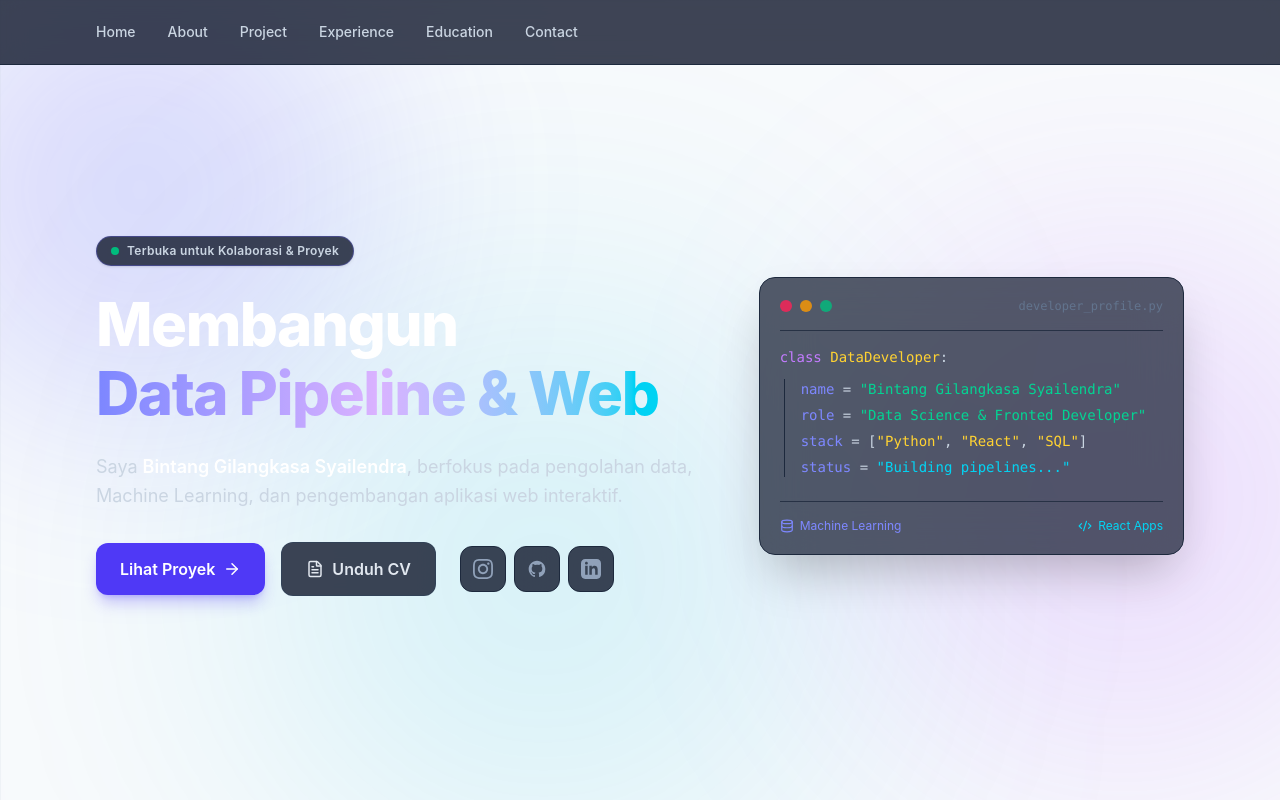
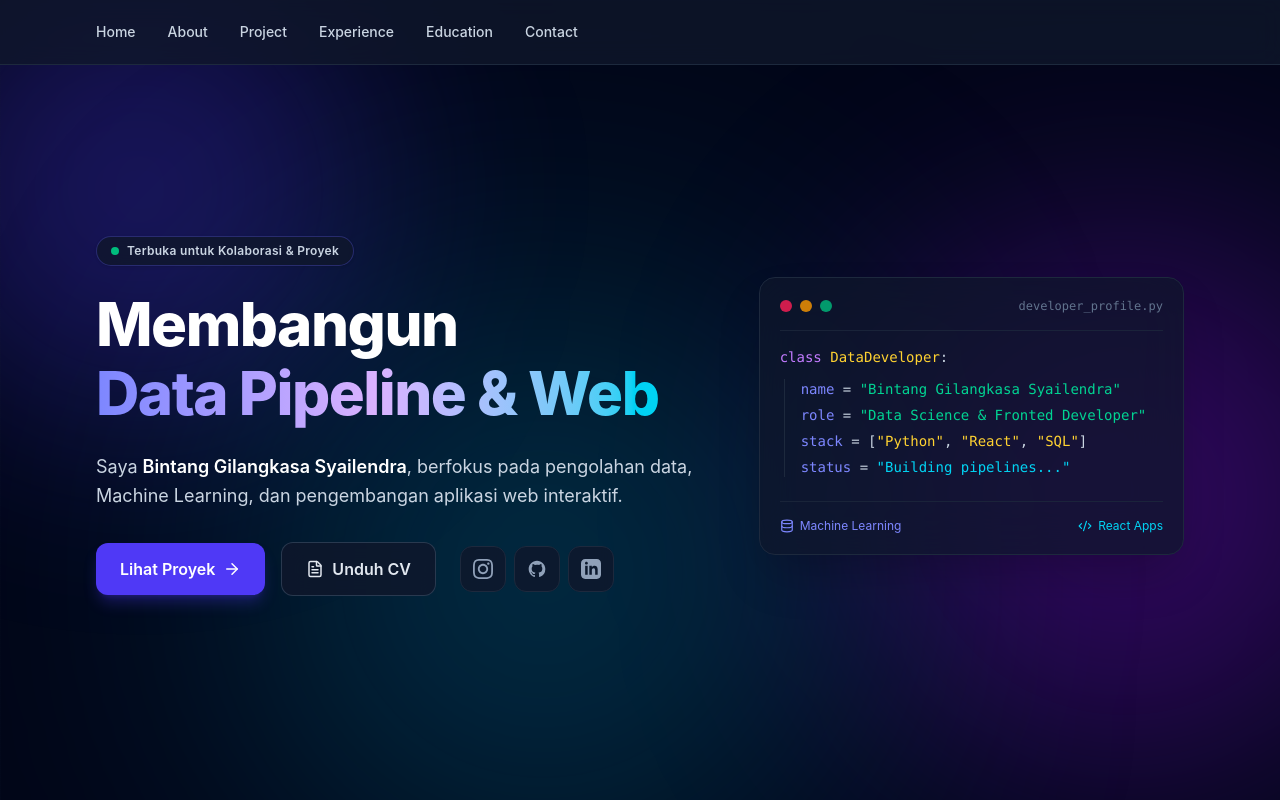
Before and after one commit to BintangGilangkasa/angkasa-semesta, a React (Vite) app: page / in a window 1280 px wide. Shown: the top 800 px of the page. Built offline with nearby package versions, Linux system fonts and the light colour scheme.

Commit message:
update background

```diff
--- a/src/App.jsx
+++ b/src/App.jsx
@@ -1,5 +1,5 @@
 import React from 'react';
-import { BrowserRouter, Routes, Route } from 'react-router-dom'; // 👈 Perbaikan Import
+import { BrowserRouter, Routes, Route } from 'react-router-dom';
 import Navbar from './components/layout/Navbar';
 import Footer from './components/layout/Footer';
 import Home from './pages/Home';
@@ -8,31 +8,35 @@ import NotFound from './pages/NotFound';
 export default function App() {
   return (
     <BrowserRouter>
-      <div className="bg-slate-50 dark:bg-slate-950 text-slate-800 dark:text-slate-100 min-h-screen font-sans antialiased relative overflow-x-hidden transition-colors duration-300">
+      {/* 1. Tambahkan bg-slate-950 tanpa prefix dark: agar default-nya SELALU gelap (termasuk di HP Light Mode) */}
+      <div className="bg-slate-950 text-slate-100 min-h-screen font-sans antialiased relative overflow-x-hidden transition-colors duration-300">
 
-        {/* Background Bergerak (Fixed) - Adaptif Mode Terang & Gelap */}
+        {/* Background Bergerak (Fixed) */}
         <div className="fixed inset-0 pointer-events-none z-0 overflow-hidden">
-          <div className="absolute -top-20 -left-20 w-72 sm:w-125 h-72 sm:h-125 bg-indigo-500/20 dark:bg-indigo-600/30 rounded-full blur-[90px] sm:blur-[120px] animate-blob" />
-          <div className="absolute top-[35%] -right-20 w-72 sm:w-125 h-72 sm:h-125 bg-purple-500/15 dark:bg-purple-600/30 rounded-full blur-[90px] sm:blur-[120px] animate-blob animation-delay-2000" />
-          <div className="absolute -bottom-20 left-[20%] w-72 sm:w-125 h-72 sm:h-125 bg-cyan-500/15 dark:bg-cyan-600/30 rounded-full blur-[90px] sm:blur-[120px] animate-blob animation-delay-4000" />
-          <div className="absolute inset-0 bg-[linear-gradient(to_right,#cbd5e130_1px,transparent_1px),linear-gradient(to_bottom,#cbd5e130_1px,transparent_1px)] dark:bg-[linear-gradient(to_right,#1e293b15_1px,transparent_1px),linear-gradient(to_bottom,#1e293b15_1px,transparent_1px)] bg-size:[4rem_4rem]" />
+          <div className="absolute -top-20 -left-20 w-72 sm:w-125 h-72 sm:h-125 bg-indigo-600/30 rounded-full blur-[90px] sm:blur-[120px] animate-blob" />
+          <div className="absolute top-[35%] -right-20 w-72 sm:w-125 h-72 sm:h-125 bg-purple-600/30 rounded-full blur-[90px] sm:blur-[120px] animate-blob animation-delay-2000" />
+          <div className="absolute -bottom-20 left-[20%] w-72 sm:w-125 h-72 sm:h-125 bg-cyan-600/30 rounded-full blur-[90px] sm:blur-[120px] animate-blob animation-delay-4000" />
+
+          {/* 2. Perbaiki sintaks arbitrary background size Tailwind */}
+          <div className="absolute inset-0 bg-[linear-gradient(to_right,#1e293b15_1px,transparent_1px),linear-gradient(to_bottom,#1e293b15_1px,transparent_1px)] bg-size:[4rem_4rem]" />
         </div>
 
         {/* Konten Halaman */}
         <div className="relative z-10 flex flex-col min-h-screen">
           <Navbar />
           <main className="grow">
-
             <Routes>
               {/* Rute Beranda */}
               <Route path="/" element={<Home />} />
+
+              {/* 3. Daftarkan Rute 404 / NotFound yang sudah di-import */}
+              <Route path="*" element={<NotFound />} />
             </Routes>
           </main>
 
           <Footer />
         </div>
 
-
       </div>
     </BrowserRouter>
   );
```
